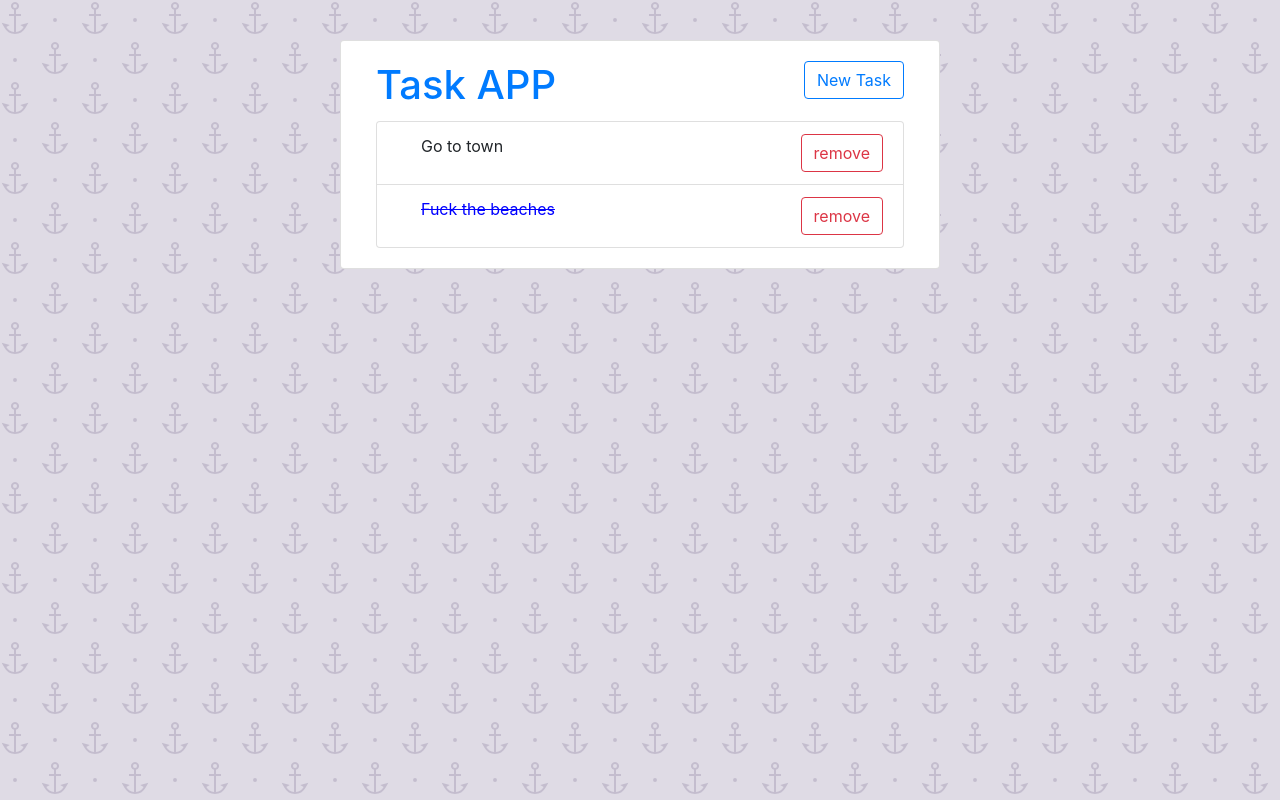
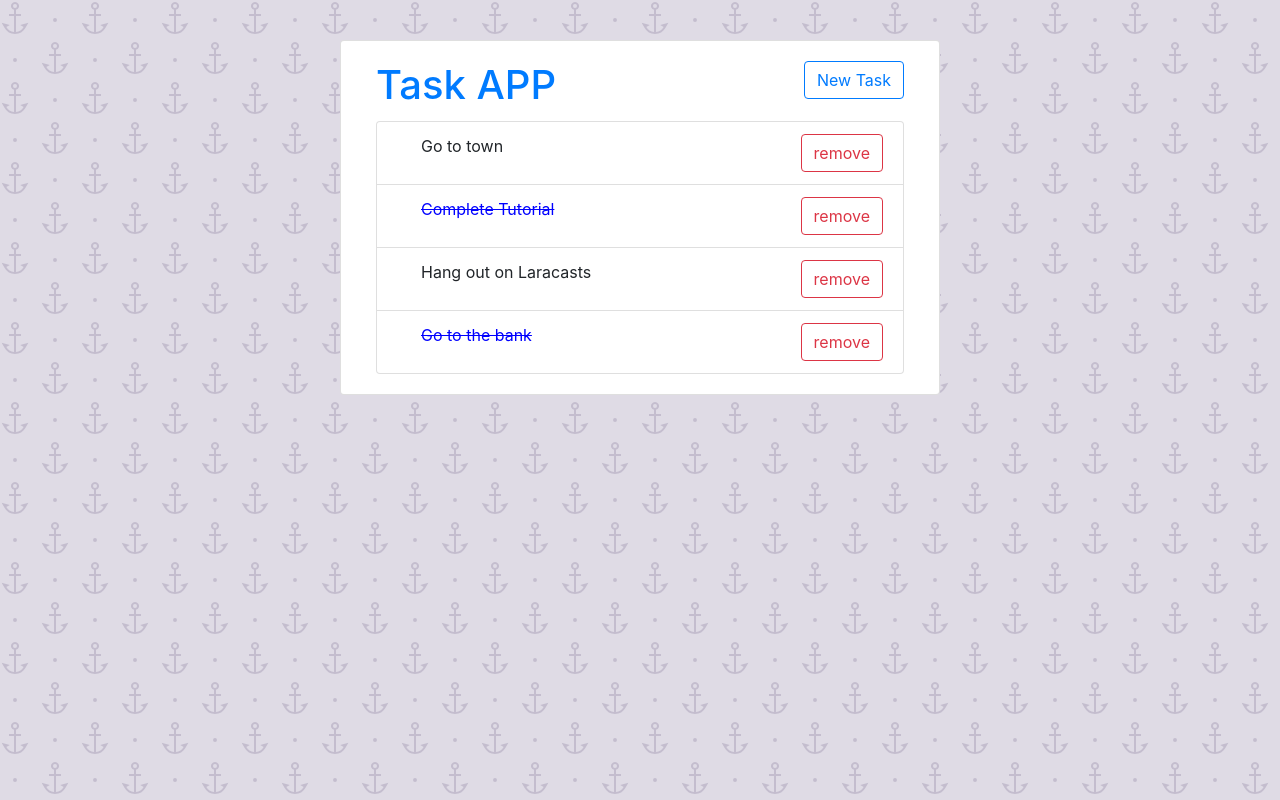
Before and after one commit to krmroland/react-task-app, a React (Create React App) app: page / in a window 1280 px wide. Built offline with nearby package versions, Linux system fonts and the light colour scheme.

Commit message:
Add more tasks to the task array

```diff
--- a/src/Tasks.js
+++ b/src/Tasks.js
@@ -7,7 +7,9 @@ class Tasks extends Component {
         this.state = {
             tasks: [
                 { name: "Go to town", complete: false },
-                { name: "Fuck the beaches", complete: true }
+                { name: "Complete Tutorial", complete: true },
+                { name: "Hang out on Laracasts", complete: false },
+                { name: "Go to the bank", complete: true }
             ],
             isAdding: false
         };
```
